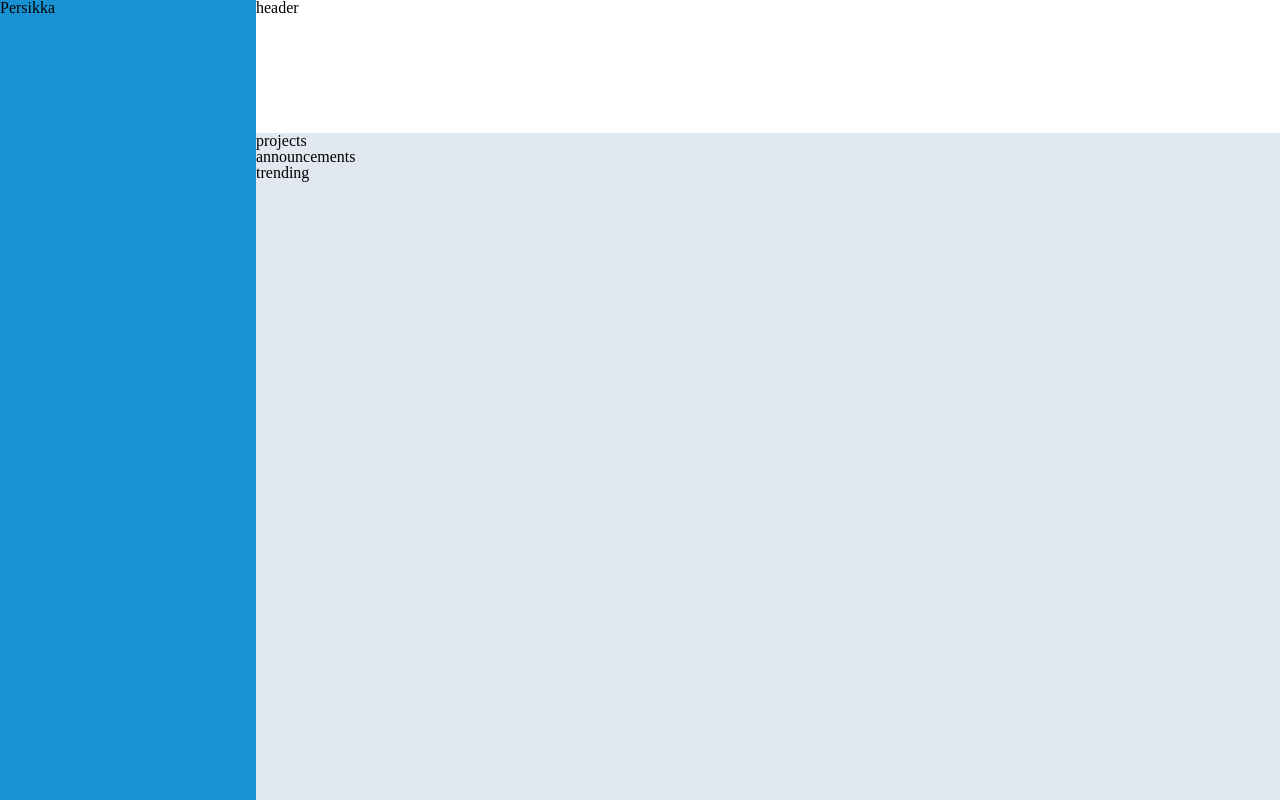
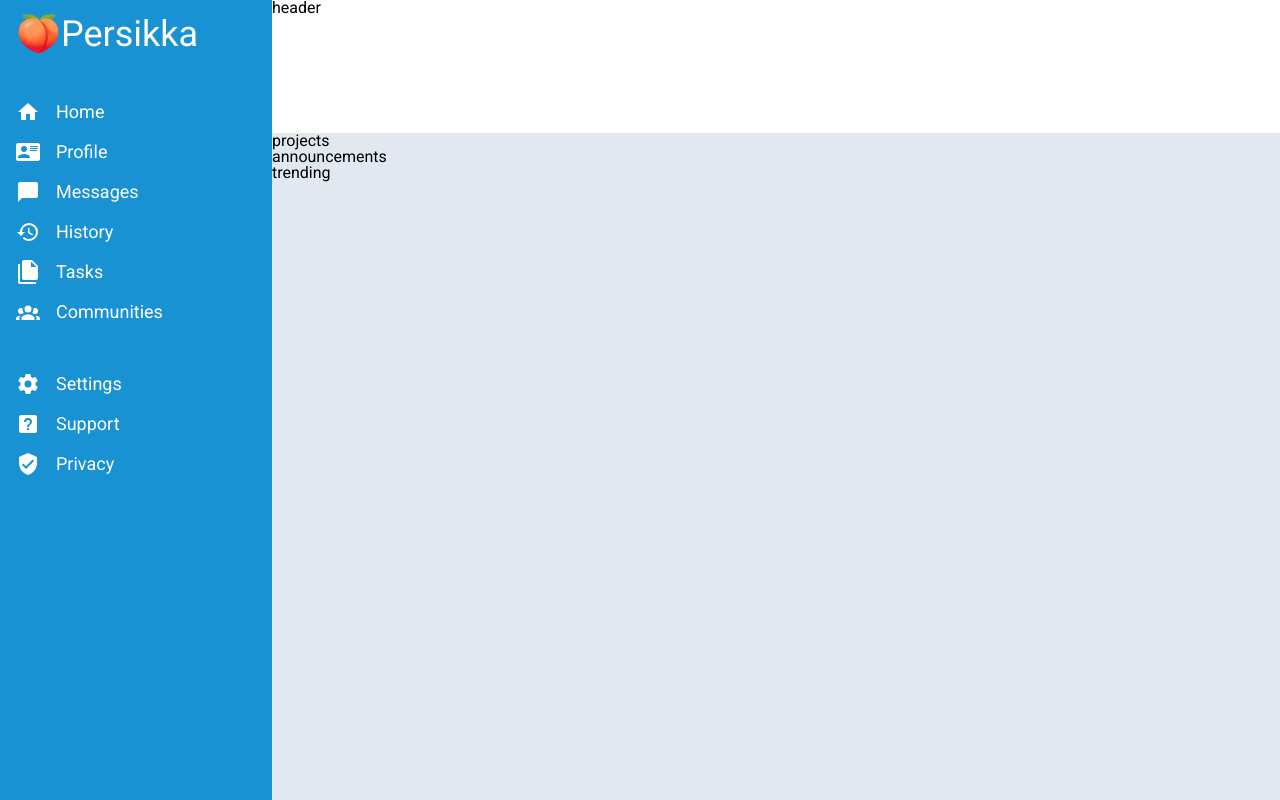
Before and after one commit to nukmuk/admin-dashboard, a plain HTML site: page index.html in a window 1280 px wide. Drawn offline with Linux system fonts and the light colour scheme.

Commit message:
Add sidepanel styling and icons

```diff
--- a/index.html
+++ b/index.html
@@ -1,18 +1,69 @@
 <!DOCTYPE html>
 <html lang="en">
+
 <head>
     <meta charset="UTF-8">
     <meta http-equiv="X-UA-Compatible" content="IE=edge">
     <meta name="viewport" content="width=device-width, initial-scale=1.0">
     <title>Admin Dashboard</title>
 
+    <link rel="preconnect" href="https://fonts.googleapis.com">
+    <link rel="preconnect" href="https://fonts.gstatic.com" crossorigin>
+    <link
+        href="https://fonts.googleapis.com/css2?family=Inter&family=Inter+Tight&family=Roboto:wght@100;300;400;500;700;900&display=swap"
+        rel="stylesheet">
+
     <link rel="stylesheet" href="reset.css">
     <link rel="stylesheet" href="style.css">
 </head>
+
 <body>
     <div class="content">
         <div class="sidebar">
-            <div class="logo">Persikka</div>
+            <div class="logo">
+                <!-- <img src="icons\peach-fruit-icon.svg" alt="peach" class="persikka"> -->
+                🍑Persikka
+            </div>
+            <div class="options first">
+                <div class="home">
+                    <img src="./icons/home.svg" alt="home">
+                    Home
+                </div>
+                <div class="profile">
+                    <img src="./icons/card-account-details.svg" alt="home">
+                    Profile
+                </div>
+                <div class="messages">
+                    <img src="./icons/message.svg" alt="home">
+                    Messages
+                </div>
+                <div class="history">
+                    <img src="./icons/history.svg" alt="home">
+                    History
+                </div>
+                <div class="tasks">
+                    <img src="./icons/file-multiple.svg" alt="home">
+                    Tasks
+                </div>
+                <div class="communities">
+                    <img src="./icons/account-group.svg" alt="home">
+                    Communities
+                </div>
+            </div>
+            <div class="options second">
+                <div class="settings">
+                    <img src="./icons/cog.svg" alt="home">
+                    Settings
+                </div>
+                <div class="support">
+                    <img src="./icons/help-box.svg" alt="home">
+                    Support
+                </div>
+                <div class="privary">
+                    <img src="./icons/shield-check.svg" alt="home">
+                    Privacy
+                </div>
+            </div>
         </div>
 
         <div class="header">
@@ -33,4 +84,5 @@
         </div>
     </div>
 </body>
+
 </html>
--- a/style.css
+++ b/style.css
@@ -4,14 +4,55 @@
     grid-template-rows: 1fr 5fr;
     grid-template-columns: 1fr 4fr;
     height: 100vh;
+
+    font-family: "Roboto", sans-serif;
 }
 
+/* sidebar */
 .sidebar {
     background: #1992d4;
     grid-row: 1 / 3;
     grid-column: 1 / 2;
+    color: white;
+    font-size: 18px;
+
+    display: flex;
+    flex-direction: column;
+    gap: 48px;
+    padding: 16px;
+    min-width: 240px;
 }
 
+.logo {
+    /* font-family: go3; */
+    font-size: 36px;
+    display: flex;
+    gap: 8px;
+    align-items: center;
+}
+
+.persikka {
+    position: relative;
+}
+
+.options {
+    display: flex;
+    flex-direction: column;
+    gap: 16px;
+}
+
+.sidebar img {
+    width: 24px;
+    filter: invert();
+}
+
+.options > div{
+    display: flex;
+    align-items: center;
+    gap: 16px;
+
+}
+/* header */
 .header {
     background: #ffffff;
     grid-area: 1 / 2 / 2 / 3;
@@ -21,3 +62,8 @@
     background: #e2e8f0;
     grid-area: 2 / 2 / 3 / 3;
 }
+
+@font-face {
+	font-family: go3;
+	src: url("./fonts/go3v2.ttf");
+}
```
Also changed, not shown: fonts/go3v2.ttf (added), icons/account-group.svg (added), icons/card-account-details.svg (added), icons/cog.svg (added), icons/file-multiple.svg (added), icons/help-box.svg (added), icons/history.svg (added), icons/home.svg (added), icons/message.svg (added), icons/peach-fruit-icon.svg (added), icons/shield-check.svg (added).
